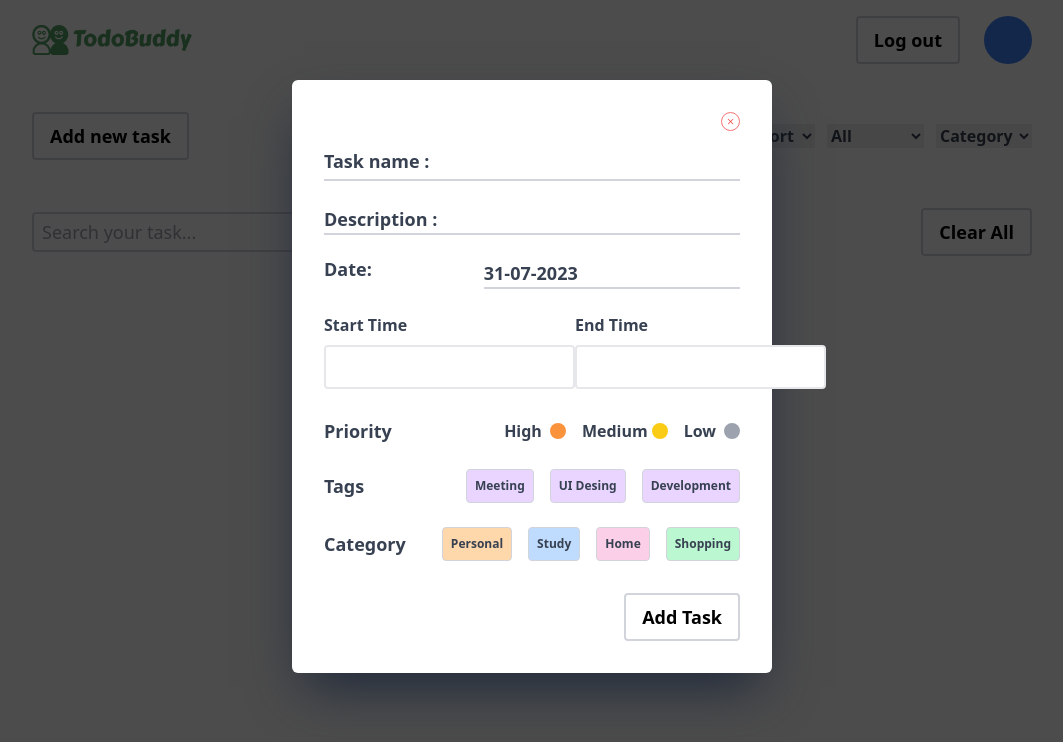
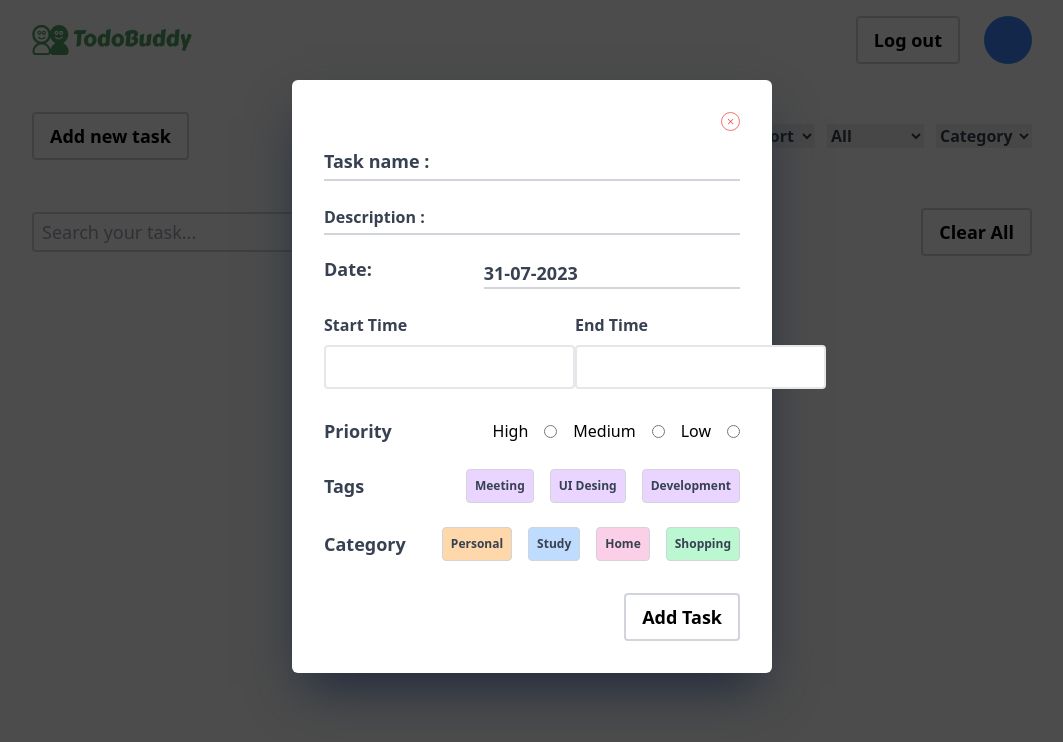
Before and after one commit to sachinDev07/TodoBuddy-React, a React (Vite) app: page / in a window 1280 px wide. Both pictures are taken after a click on the button "Add new task". Shown: the top 742 px of the page, without its empty margins (108-1171 px from the left). Built offline with nearby package versions, Linux system fonts and the light colour scheme; some icons are missing.

Commit message:
fixed css of the TaskCard component and changes some css of the other components

```diff
--- a/src/components/Button.jsx
+++ b/src/components/Button.jsx
@@ -3,7 +3,7 @@ const Button = ({ type = "button", onClick, children }) => {
     <button
       type={type}
       onClick={onClick}
-      className="px-4 py-2 text-lg text-black bg-white font-semibold border-2 border-gray-300 rounded cursor-pointer transition duration-150 ease-in-out hover:scale-105 "
+      className="px-4 py-2 text-lg text-black bg-white font-semibold border-2 border-gray-300 rounded cursor-pointer transition duration-150 ease-in-out hover:scale-105 hover:bg-gray-100 "
     >
       {children}
     </button>
--- a/src/components/TaskCard.jsx
+++ b/src/components/TaskCard.jsx
@@ -152,17 +152,17 @@ const TaskCard = memo(({ onSubmitTask, editingTask, onUpdate, onClose }) => {
   };
 
   return (
-    <section className="relative bg-white max-w-[480px] min-w-[480px] shadow-slate-800 shadow-2xl rounded-md z-50">
+    <section className=" bg-white max-w-[480px] min-w-[480px] shadow-slate-800 shadow-2xl rounded-md z-50">
       <form onSubmit={onSubmit} className="p-8">
         <div className="flex justify-end">
           <CrossButton title="Cut" onClick={onClose} size="1.2em" color="red" />
         </div>
         <div className="mt-4 relative">
           <label
-            className={`absolute text-gray-700 font-bold text-lg whitespace-nowrap ${
+            className={`absolute text-gray-700 font-bold whitespace-nowrap ${
               isInputFocused("taskname") || name.length > 0
-                ? "text-[9px] -top-[17px]"
-                : "text-base"
+                ? "text-[10px] -top-[15px]"
+                : "text-lg"
             } transition-all duration-200`}
           >
             Task name :
@@ -182,9 +182,9 @@ const TaskCard = memo(({ onSubmitTask, editingTask, onUpdate, onClose }) => {
         </div>
         <div className={`relative`}>
           <label
-            className={`absolute text-gray-700 font-bold text-lg whitespace-nowrap ${
+            className={`absolute text-gray-700 font-bold whitespace-nowrap ${
               isInputFocused("description") || description.length > 0
-                ? "text-[9px] -top-[19px]"
+                ? "text-[10px] -top-[15px]"
                 : "text-base"
             } transition-all duration-200`}
           >
@@ -226,30 +226,38 @@ const TaskCard = memo(({ onSubmitTask, editingTask, onUpdate, onClose }) => {
         <div className="mt-3 flex justify-between items-center">
           <label className="text-gray-700 font-bold text-lg">Priority</label>
           <div className="flex items-center space-x-4">
-            <p
+            <span className="">High</span>
+            <input
               id="High"
+              type="radio"
+              name="priority"
+              value="high"
+              required
               onClick={() => handlePriority("hard")}
               className="flex items-center gap-2 text-xm font-semibold text-gray-700 cursor-pointer"
-            >
-              High
-              <span className="w-4 h-4 rounded-full bg-orange-400 hover:bg-orange-500 active:bg-orange-600"></span>
-            </p>
-            <p
+            />
+
+            <span className="">Medium</span>
+            <input
               id="Medium"
+              type="radio"
+              name="priority"
+              value="medium"
+              required
               onClick={() => handlePriority("medium")}
               className="flex items-center gap-1 text-xm font-semibold text-gray-700 cursor-pointer"
-            >
-              Medium
-              <span className="w-4 h-4 rounded-full bg-yellow-400 hover:bg-yellow-500 active:bg-yellow-600"></span>
-            </p>
-            <p
+            />
+
+            <span className="">Low</span>
+            <input
               id="Low"
+              type="radio"
+              name="priority"
+              value="low"
+              required
               onClick={() => handlePriority("low")}
               className="flex items-center gap-2 text-xm font-semibold text-gray-700 cursor-pointer"
-            >
-              Low
-              <span className="w-4 h-4 rounded-full bg-gray-400 hover:bg-gray-500 active:bg-gray-600"></span>
-            </p>
+            />
           </div>
         </div>
         <div className="mt-6 flex items-center justify-between">
--- a/src/components/TodoList.jsx
+++ b/src/components/TodoList.jsx
@@ -16,7 +16,7 @@ const TodoList = ({ task, onDelete, onEdit, handleTaskStatus }) => {
   }, [name]);
 
   return (
-    <div className="mb-6 max-h-68 md:mb-2 flex flex-col justify-between p-3 rounded-md shadow-7xl hover:scale-105 transition duration-150 ease-in-out  overflow-hidden">
+    <div className="mb-6 max-h-68 md:mb-2 flex flex-col justify-between p-3 rounded-md shadow-7xl hover:scale-105 transition duration-150 ease-in-out border-2 border-gray-200 overflow-hidden">
       <div className="flex justify-between items-center mb-4">
         <p className="text-xs font-semibold text-gray-700 ">{date}</p>
         <TiTick
```
